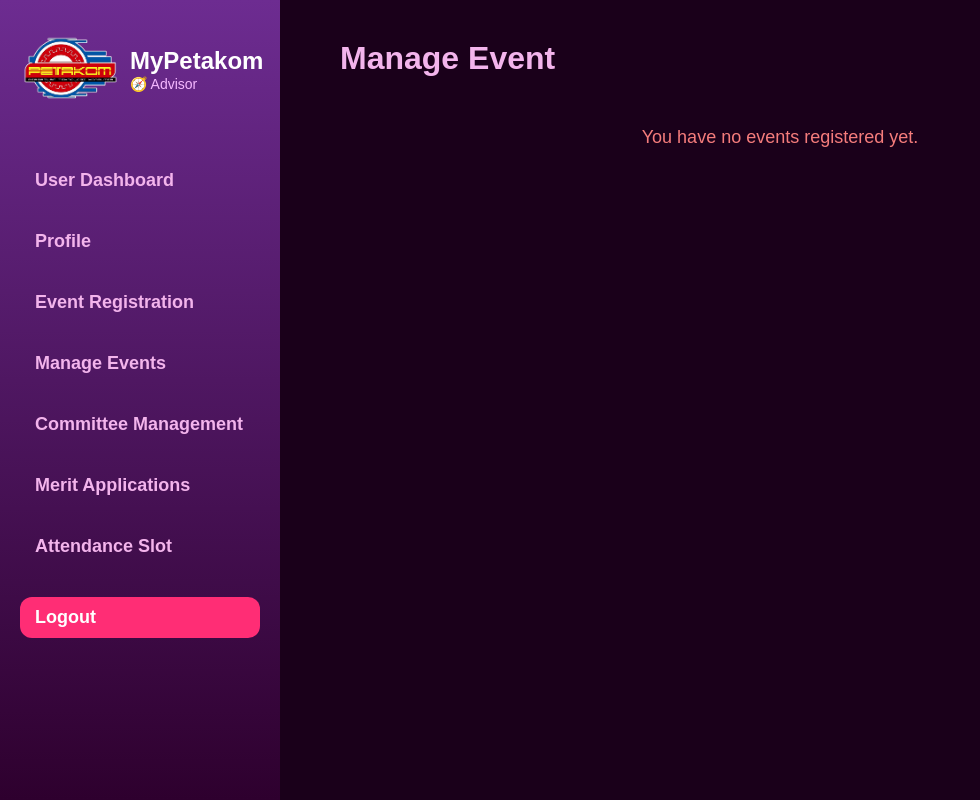
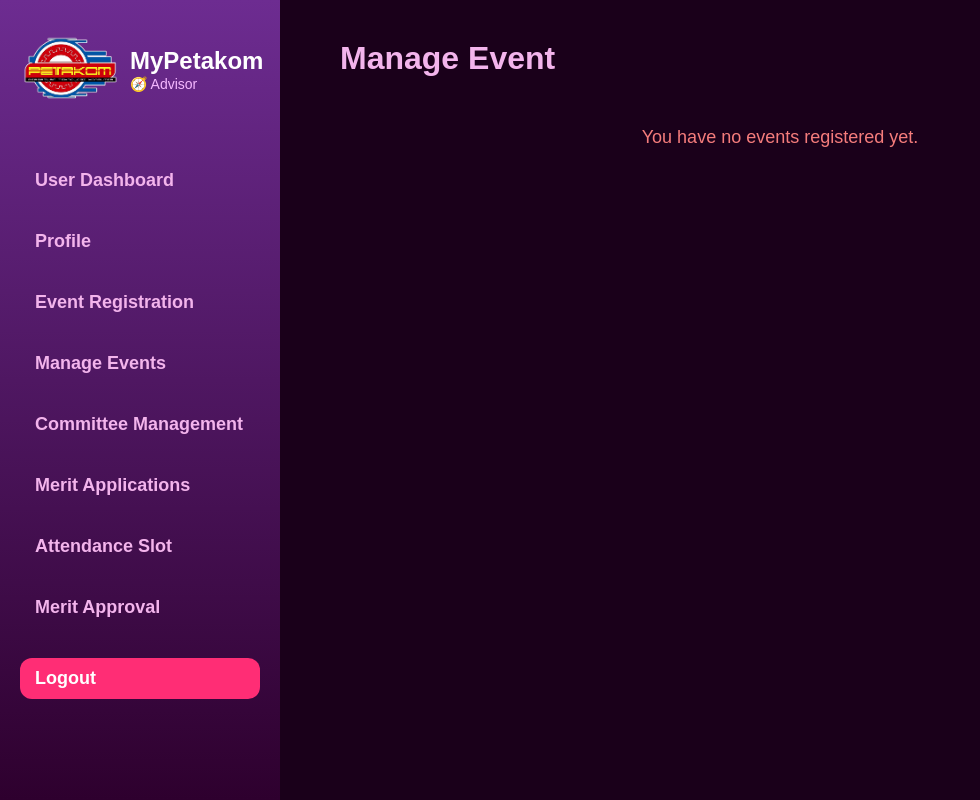
Before and after one commit to Lailerrrr/MyPetakom, a PHP site: page /MyPetakom/Module2/eventManage.php in a window 1280 px wide. Shown: the whole page, without its empty margins (0-980 px from the left). Run offline with PHP 8.4, Linux system fonts and the light colour scheme; the visitor is signed in with stand-in values (Sample User, id 1); data comes from the database, SQL or seed files in the repository.

Commit message:
jangan buang button orang pandai

```diff
--- a/sidebar.php
+++ b/sidebar.php
@@ -19,7 +19,7 @@
                 <li><a href="../Module2/eventCommittee.php">Committee Management</a></li>
                 <li><a href="../Module2/eventMerit.php">Merit Applications</a></li>
                 <li><a href="../Attendance/advisor_attendance_slot.php">Attendance Slot</a></li>
-
+                <li><a href="../Merit/MeritApprovalEventAdvisor.php">Merit Approval</a></li>
 
                 <li>
                     <form method="post" action="../ManageLogin/Logout.php" style="display:inline;">
```
